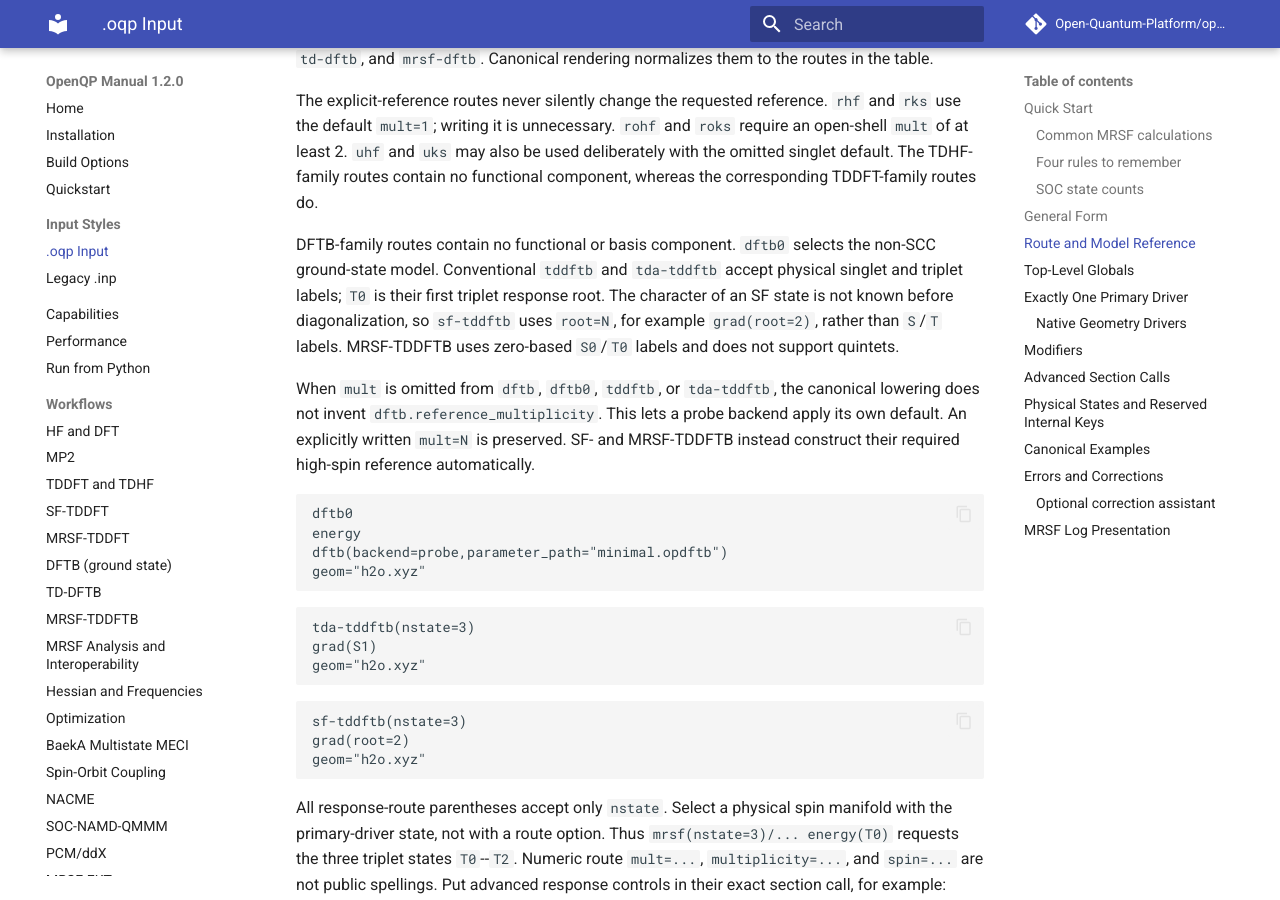
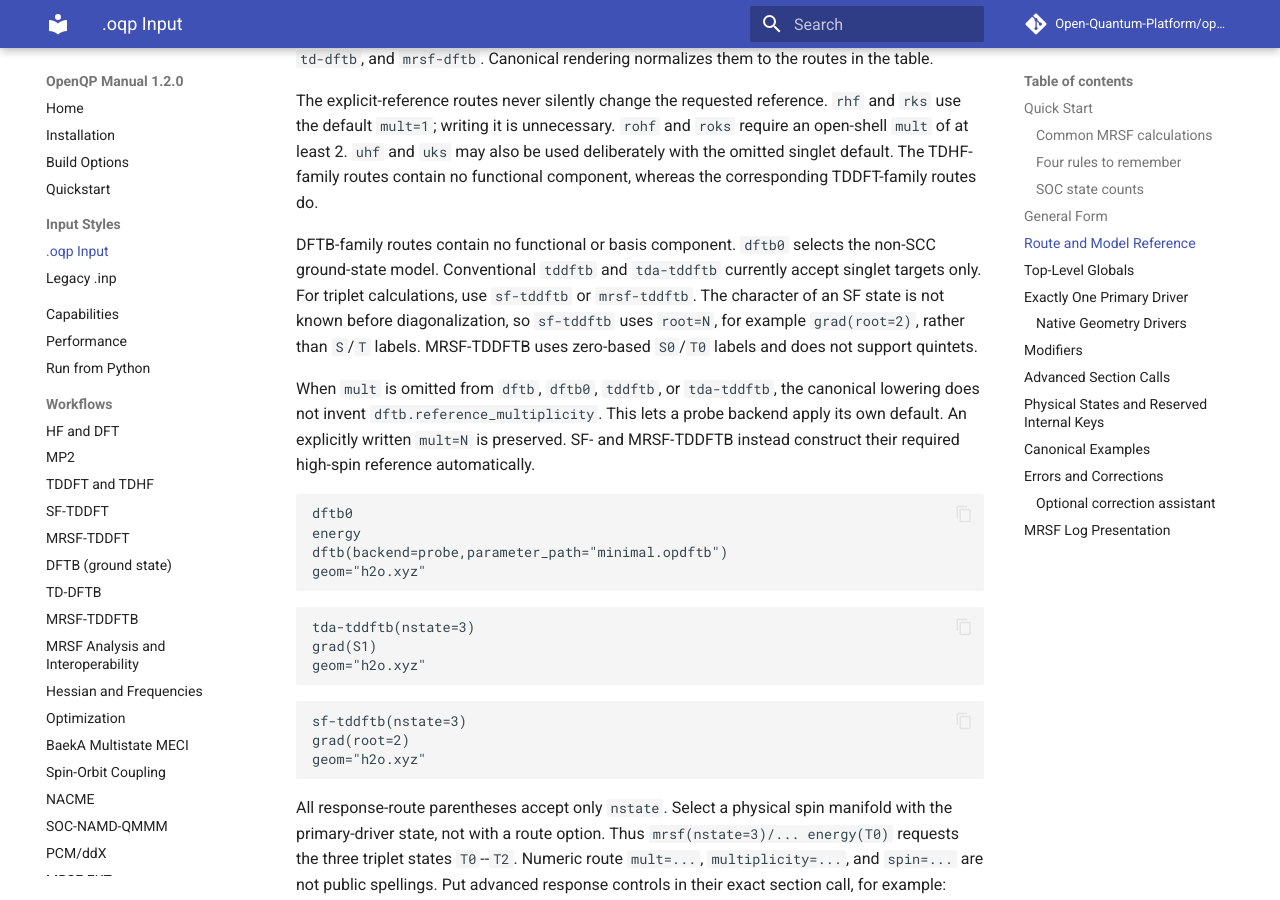
Before and after one commit to Open-Quantum-Platform/openqp-docs, an MkDocs documentation site: the page built from docs/oqp-input.md, in a window 1280 px wide and 900 px high, scrolled down 4743 px. Built offline with MkDocs 1.6.1 and Material for MkDocs 9.7.7, drawn with Linux system fonts in a browser that asks for light colours; comment, search, counter and statistics services are not loaded.

Commit message:
Address readable OQP review feedback

```diff
--- a/docs/oqp-input.md
+++ b/docs/oqp-input.md
@@ -204,12 +204,12 @@ routes contain no functional component, whereas the corresponding
 TDDFT-family routes do.
 
 DFTB-family routes contain no functional or basis component. `dftb0` selects
-the non-SCC ground-state model. Conventional `tddftb` and `tda-tddftb` accept
-physical singlet and triplet labels; `T0` is their first triplet response root.
-The character of an SF state is not known before diagonalization, so
-`sf-tddftb` uses `root=N`, for example `grad(root=2)`, rather than `S`/`T`
-labels. MRSF-TDDFTB uses zero-based `S0`/`T0` labels and does not support
-quintets.
+the non-SCC ground-state model. Conventional `tddftb` and `tda-tddftb`
+currently accept singlet targets only. For triplet calculations, use
+`sf-tddftb` or `mrsf-tddftb`. The character of an SF state is not known before
+diagonalization, so `sf-tddftb` uses `root=N`, for example `grad(root=2)`,
+rather than `S`/`T` labels. MRSF-TDDFTB uses zero-based `S0`/`T0` labels and
+does not support quintets.
 
 When `mult` is omitted from `dftb`, `dftb0`, `tddftb`, or `tda-tddftb`, the
 canonical lowering does not invent `dftb.reference_multiplicity`. This lets a
```
Also changed, not shown: docs/performance.md (+1 -1 lines), docs/quickstart.md (+7 -0 lines), docs/workflows/soc-namd-qmmm.md (+2 -1 lines).
